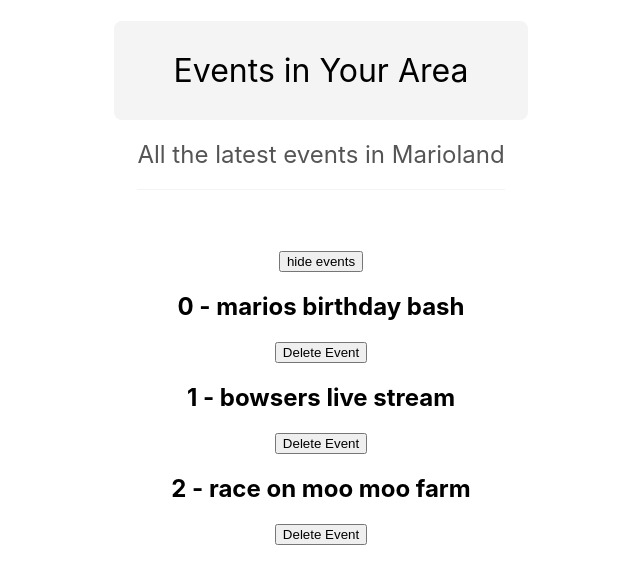
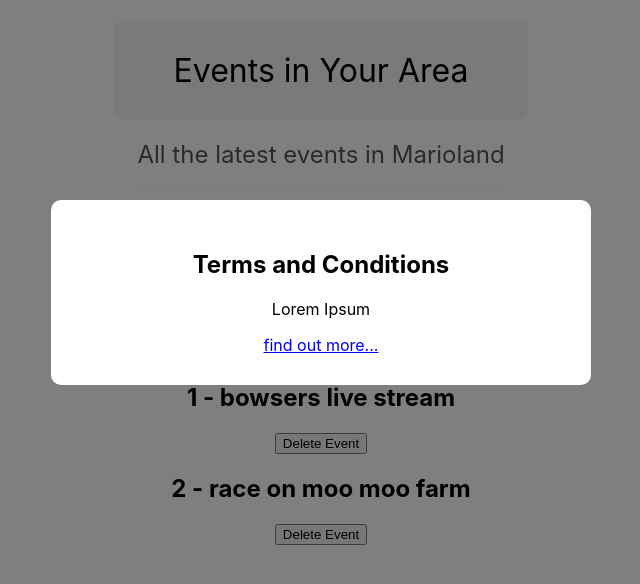
Before and after one commit to mhughes2011/net-ninja-react-app, a React (Create React App) app: page / in a window 1280 px wide. Shown: the top 584 px of the page, without its empty margins (319-959 px from the left). Built offline with nearby package versions, Linux system fonts and the light colour scheme.

Commit message:
learning children as props for templates

```diff
--- a/src/App.js
+++ b/src/App.js
@@ -1,7 +1,8 @@
 import React, {useState} from 'react'
 import './App.css';
 
-import Title from './components/Title';
+import Title from './components/Title'
+import Modal from './components/Modal'
 
 function App() {
   const [showEvents, setShowEvents] = useState(true)
@@ -38,6 +39,18 @@ function App() {
           <button onClick={() => handleClick(item)}>Delete Event</button>
         </React.Fragment>
       ))}
+
+
+      {/* <Modal>
+        <h2>35% Off Coupon Code!</h2>
+        <p>Use the code NINJA20 at the checkout.</p>
+      </Modal> */}
+
+      <Modal>
+        <h2>Terms and Conditions</h2>
+        <p>Lorem Ipsum</p>
+        <a href="/">find out more...</a>
+      </Modal>
     </div>
   );
 }
--- /dev/null
+++ b/src/components/Modal.css
@@ -0,0 +1,16 @@
+.modal-backdrop {
+  position: fixed;
+  top: 0;
+  left: 0;
+  width: 100%;
+  height: 100%;
+  background: rgba(0, 0, 0, 0.5);
+}
+
+.modal {
+  padding: 30px;
+  max-width: 480px;
+  margin: 200px auto;
+  background: #fff;
+  border-radius: 10px;
+}
--- /dev/null
+++ b/src/components/Modal.jsx
@@ -0,0 +1,14 @@
+import React from 'react'
+import './Modal.css'
+
+function Modal(props) {
+  return (
+    <div className='modal-backdrop'>
+      <div className="modal">
+        {props.children}
+      </div>
+    </div>
+  )
+}
+
+export default Modal
```
